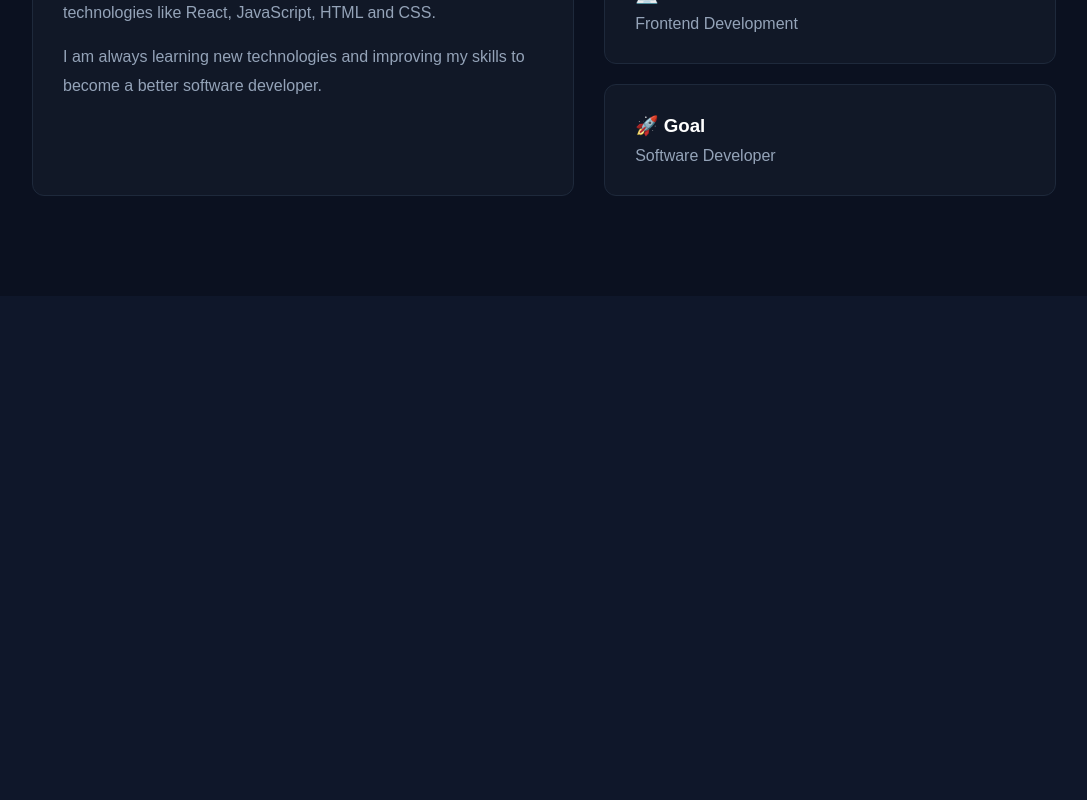
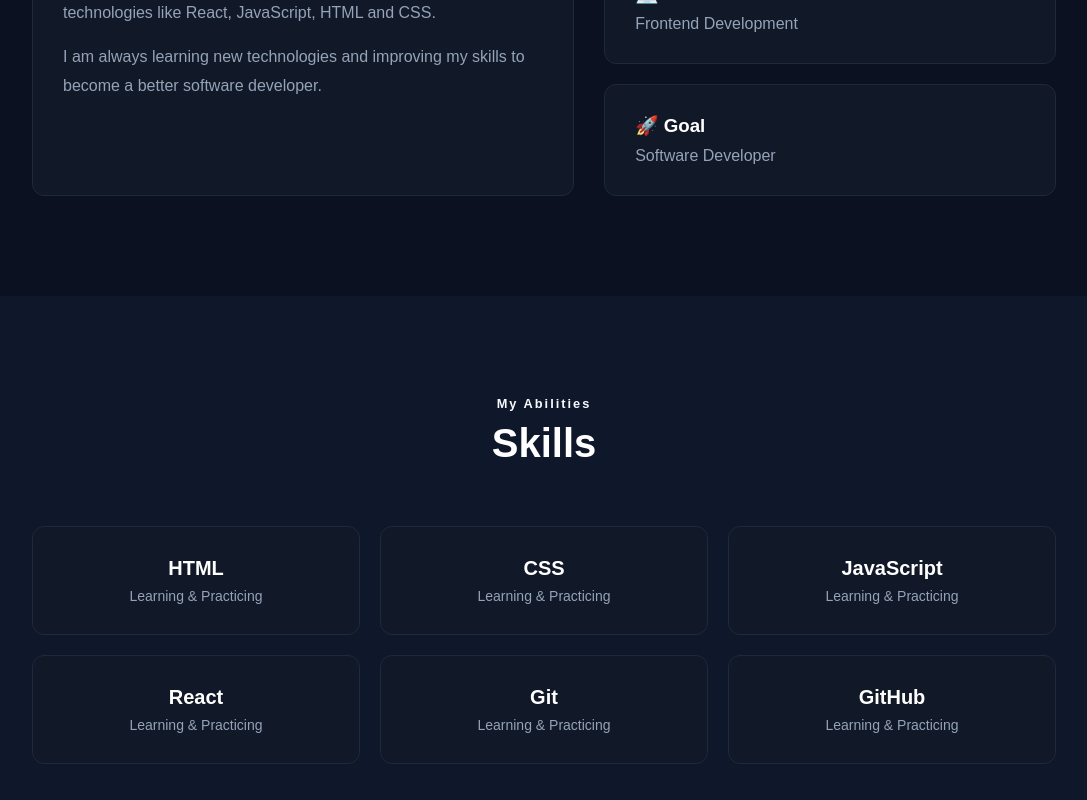
Before and after one commit to fx-subham/Portfolio, a React (Vite) app in the folder my-app/: page / in a window 1280 px wide. Shown: the part 1210-2010 px from the top of the page, without its empty margins (96-1183 px from the left). Before the commit the page ends 1506 px from the top, so only its background shows below. Built offline with nearby package versions, Linux system fonts and the light colour scheme.

Commit message:
Adding a Sakills component into my website

```diff
--- a/my-app/src/App.css
+++ b/my-app/src/App.css
@@ -349,3 +349,39 @@ body {
 .info-box p {
   color: #94a3b8;
 }
+
+/* ================= SKILLS ================= */
+
+.skills-section {
+  background: #0f172a;
+}
+
+.skills-container {
+  display: grid;
+  grid-template-columns: repeat(3, 1fr);
+  gap: 20px;
+}
+
+.skill-card {
+  background: #111827;
+  padding: 30px;
+  text-align: center;
+  border-radius: 12px;
+  border: 1px solid #1e293b;
+  transition: 0.3s;
+}
+
+.skill-card:hover {
+  transform: translateY(-8px);
+  border-color: #38bdf8;
+}
+
+.skill-card h3 {
+  font-size: 20px;
+  margin-bottom: 8px;
+}
+
+.skill-card p {
+  color: #94a3b8;
+  font-size: 14px;
+}
--- a/my-app/src/App.jsx
+++ b/my-app/src/App.jsx
@@ -6,6 +6,7 @@ import './App.css'
 import Navbar from './Components/Navbar'
 import Hero from './Components/Hero'
 import About from './Components/About'
+import Skills from './Components/Skills'
 
 function App() {
   const [count, setCount] = useState(0)
@@ -15,6 +16,7 @@ function App() {
     <Navbar/>
     <Hero/>
     <About/>
+    <Skills/>
 
 
     </>
--- /dev/null
+++ b/my-app/src/Components/Skills.jsx
@@ -0,0 +1,30 @@
+function Skills() {
+  const skills = [
+    "HTML",
+    "CSS",
+    "JavaScript",
+    "React",
+    "Git",
+    "GitHub",
+  ];
+
+  return (
+    <section className="section skills-section" id="skills">
+      <div className="section-title">
+        <p>My Abilities</p>
+        <h2>Skills</h2>
+      </div>
+
+      <div className="skills-container">
+        {skills.map((skill, index) => (
+          <div className="skill-card" key={index}>
+            <h3>{skill}</h3>
+            <p>Learning & Practicing</p>
+          </div>
+        ))}
+      </div>
+    </section>
+  );
+}
+
+export default Skills;
```
